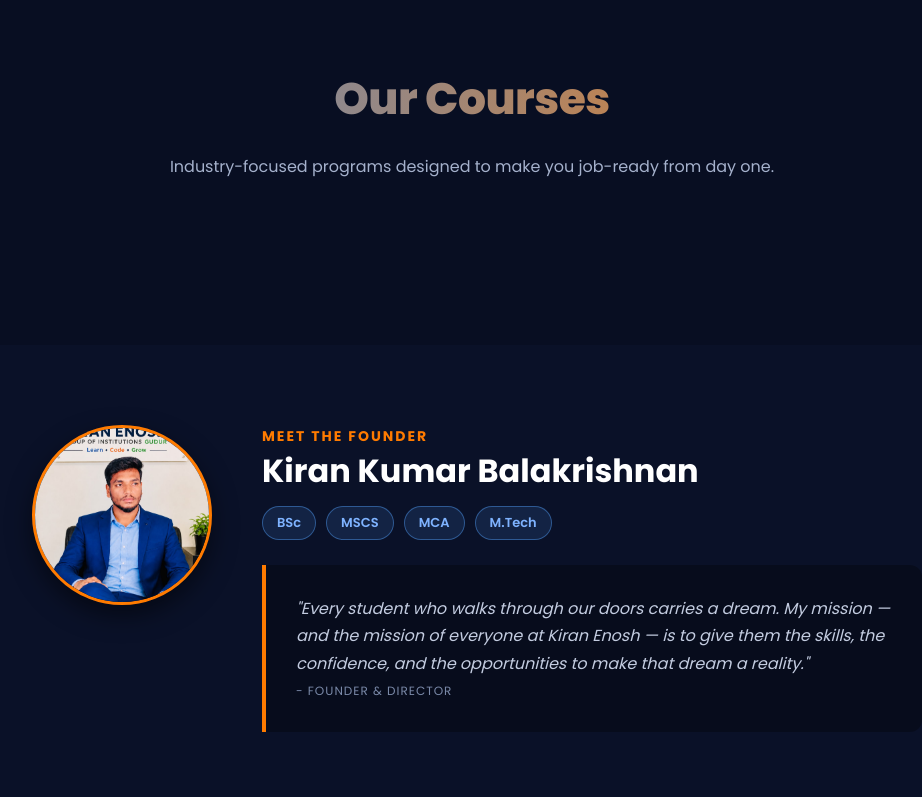
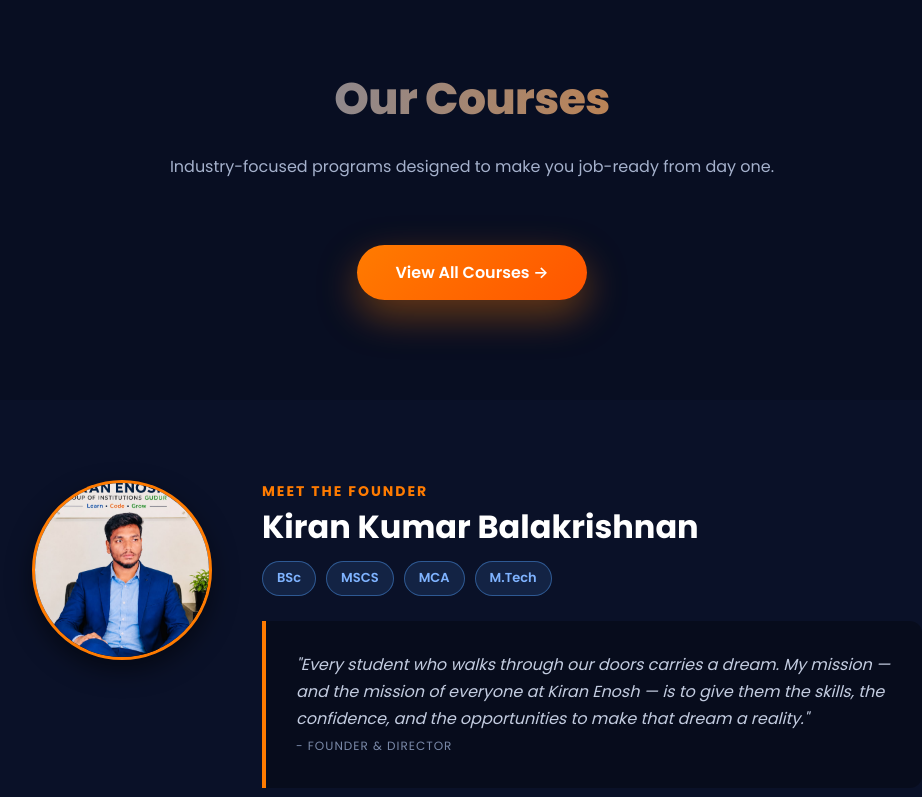
Before and after one commit to kirankumarbkrishnan02/kiran-enosh-website, a plain HTML site: page frontend/index.html in a window 1280 px wide. Shown: the part 1840-2637 px from the top of the page, without its empty margins (168-1090 px from the left). Drawn offline with nearby package versions, Linux system fonts and the light colour scheme; no server answers; animation ran at ten frames a second.

Commit message:
fixed previous

```diff
--- a/frontend/index.html
+++ b/frontend/index.html
@@ -127,7 +127,9 @@
     Industry-focused programs designed to make you job-ready from day one.
   </p>
 
-
+  <div style="text-align:center;margin-top:50px;">
+    <a href="courses.html" class="btn btn-primary">View All Courses →</a>
+  </div>
 </section>
 
 
```
